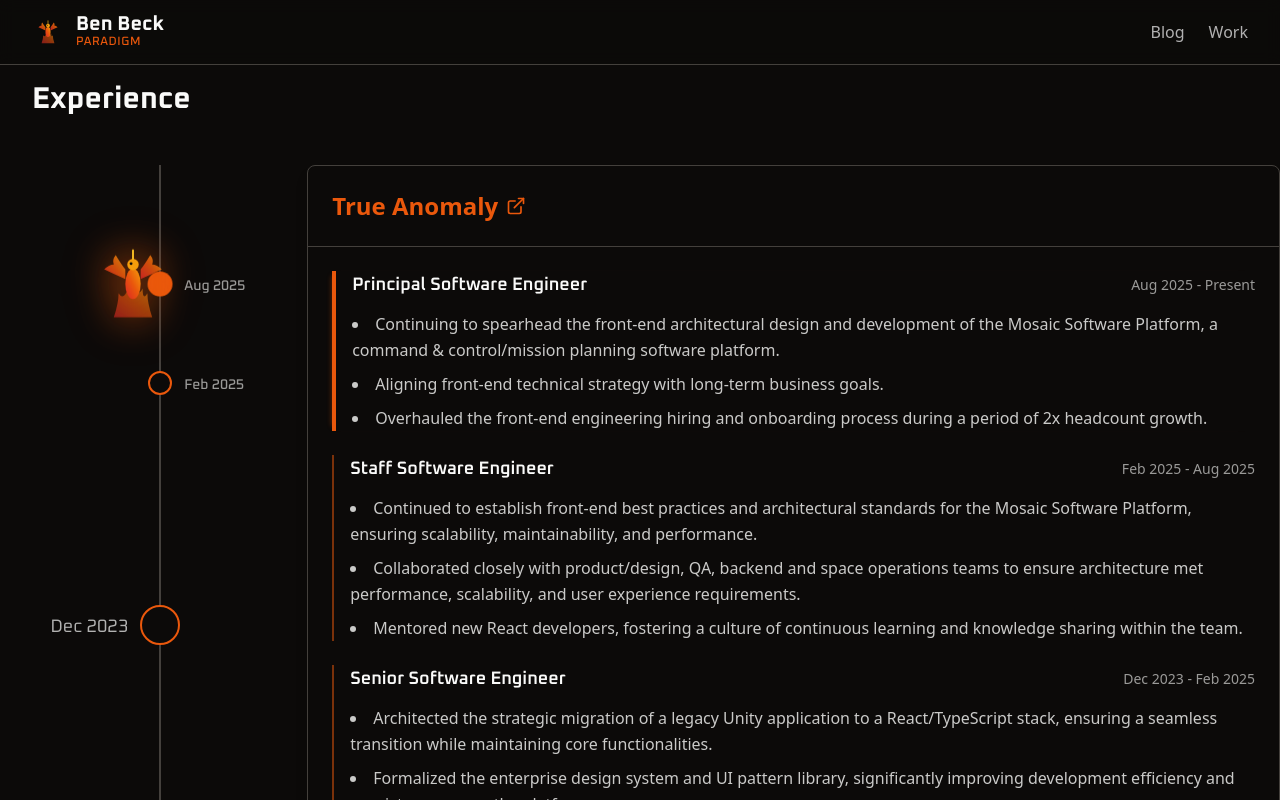
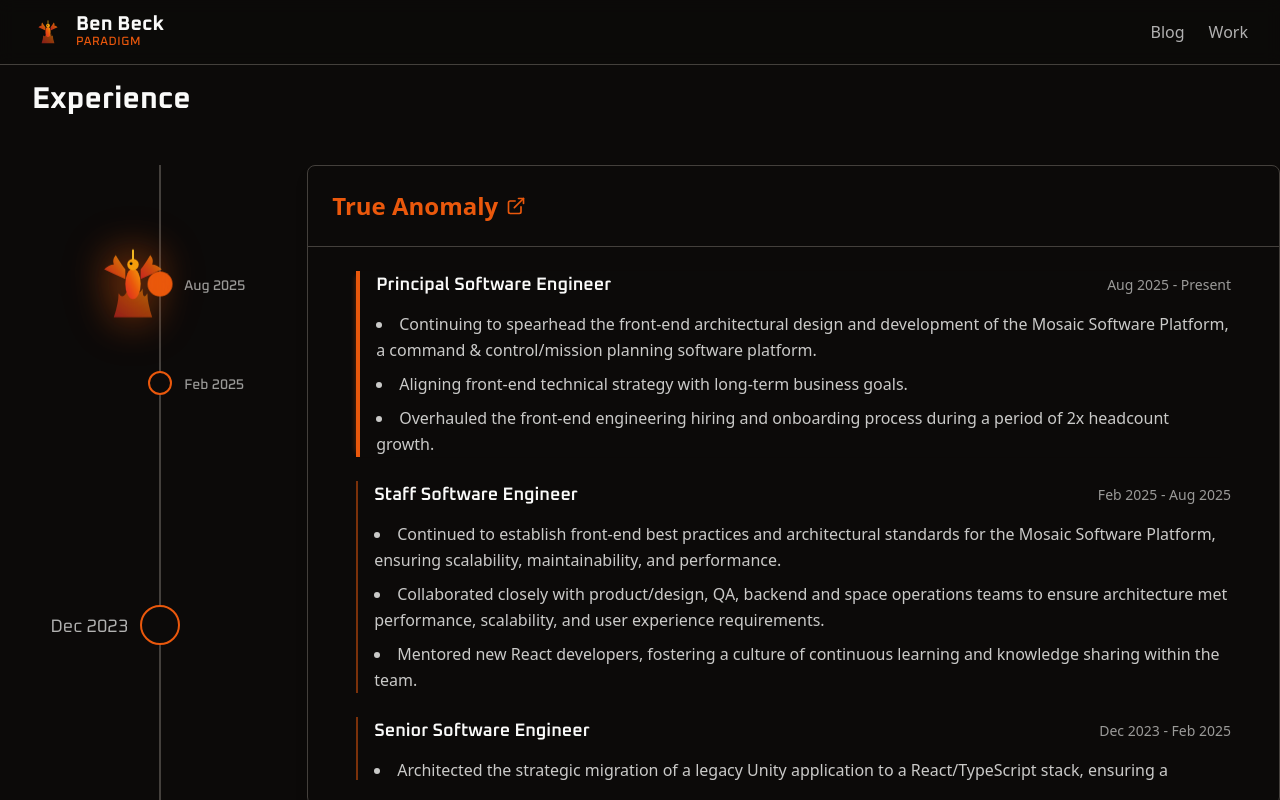
Before and after one commit to benbeck764/personal-website, a Next.js app: page /work in a window 1280 px wide. Shown: the top 800 px of the page. Built offline with nearby package versions, Linux system fonts and the light colour scheme.

Commit message:
Card content scrolling

```diff
--- a/src/app/work/timeline/components/experience-info.tsx
+++ b/src/app/work/timeline/components/experience-info.tsx
@@ -25,9 +25,9 @@
     } = experience;
 
     return (
-      <Card className="space-y-6 bg-card">
-        {/* Company Header - Sticky */}
-        <div className="-m-6 sticky top-0 z-10 mb-0 border-transparent not-only:border-border border-b bg-card/100 p-6 pb-4">
+      <Card className="flex flex-col overflow-hidden bg-card">
+        {/* Company Header - Fixed */}
+        <div className="-m-6 z-10 mb-0 shrink-0 border-border border-b bg-card p-6 pb-4">
           <div className="mb-2 flex items-center gap-2">
             <a
               href={companyUrl}
@@ -59,8 +59,10 @@
           )}
         </div>
 
+        {/* Scrollable Content */}
+        <div className="min-h-0 flex-1 space-y-6 overflow-y-auto p-6 pt-6">
           {/* Roles */}
-        <div className="space-y-6 pt-6">
+          <div className="space-y-6">
             {roles.map((role, index) => {
             const isActive = activeRoleIndex === index;
             return (
@@ -117,6 +119,7 @@
               ))}
             </div>
           </div>
+        </div>
       </Card>
     );
   },
--- a/src/app/work/timeline/timeline.tsx
+++ b/src/app/work/timeline/timeline.tsx
@@ -245,16 +245,11 @@
         </div>
 
         {/* Content Column - Single active card sticky */}
-        <div
-          className="relative"
-          style={{
-            minHeight: `${timelineHeight}px`,
-          }}
-        >
+        <div className="relative" style={{ minHeight: `${timelineHeight}px` }}>
           {/* Active card */}
           <div
             ref={activeCardRef}
-            className="sticky top-[calc(var(--header-height)+5rem)] z-20 mb-12 max-h-[calc(100vh-var(--header-height)-6rem)] overflow-y-auto bg-background shadow-lg transition-all duration-300"
+            className="sticky top-[calc(var(--header-height)+5rem)] z-20 mb-12 flex max-h-[calc(100vh-var(--header-height)-5rem-1rem)] flex-col bg-background shadow-lg transition-all duration-300"
           >
             <ExperienceInfo
               key={`${activeCompanyIndex}-${activeRoleIndex[activeCompanyIndex] ?? 0}`}
```
Lines whose indentation alone changed are shown as unchanged.
